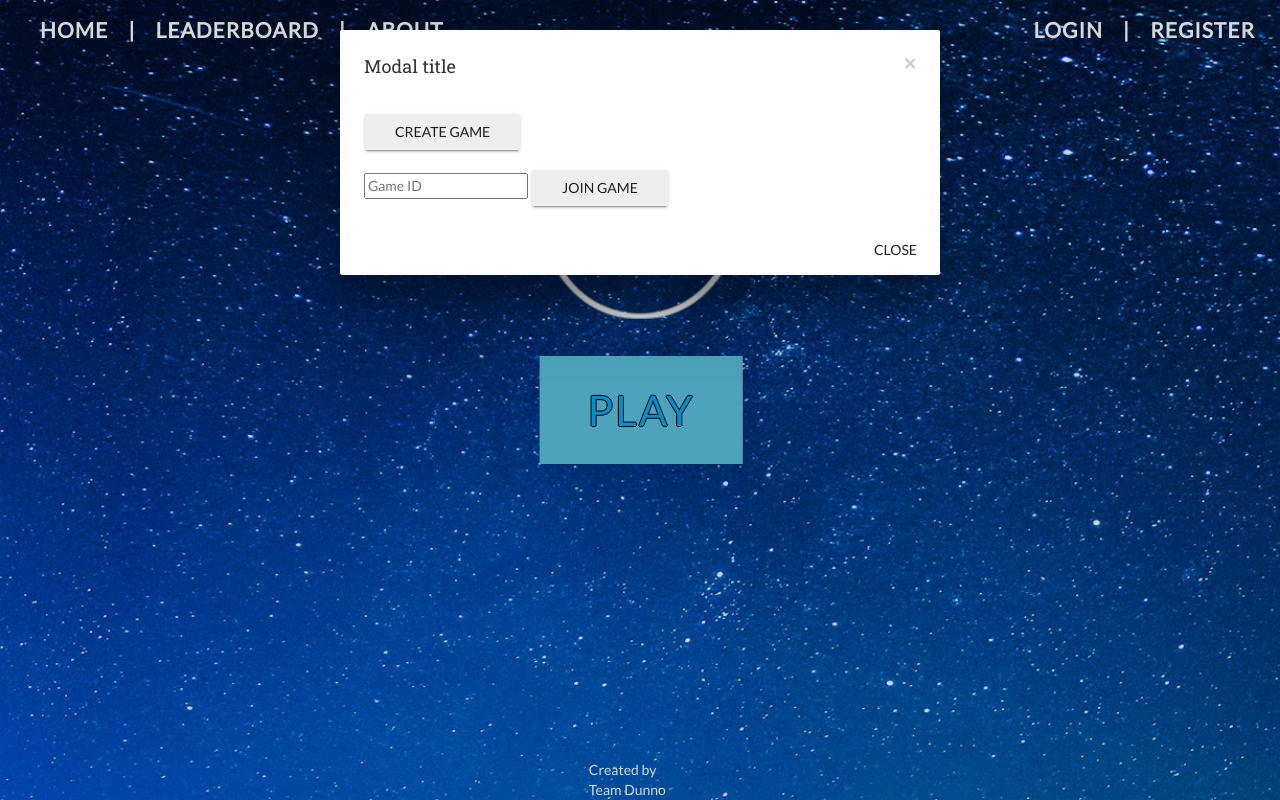
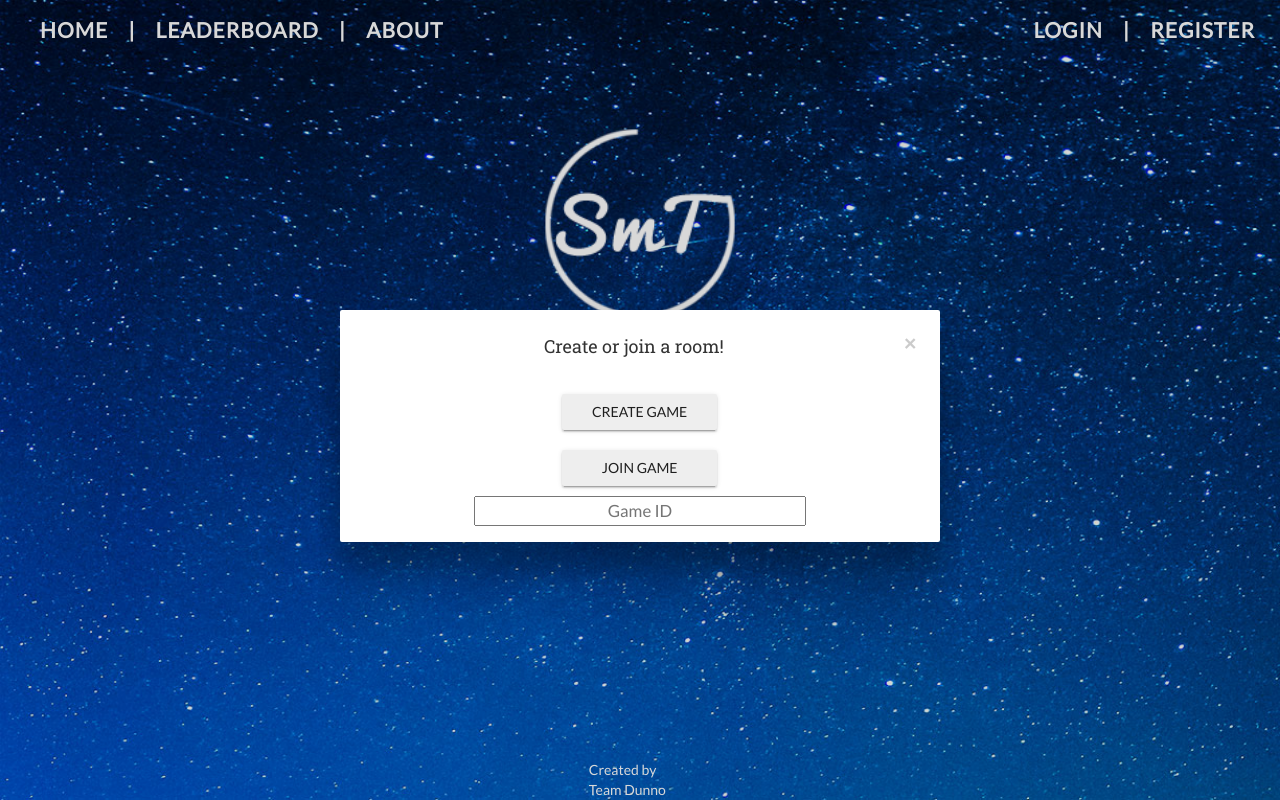
Before and after one commit to Johnhundred/PM2ndExam, a PHP site: page / in a window 1280 px wide, after a click on "PLAY". Run offline with PHP 8.4, Linux system fonts and the light colour scheme; a stand-in replaces the project's code that opens the database connection; style sheets or scripts are compiled from the project's sources; some libraries are stand-ins or nearby versions.

Commit message:
styling pm stuff

```diff
--- /dev/null
+++ b/assets/sass/layout/_chat.scss
@@ -0,0 +1,33 @@
+/* --------------- CHAT PAGE --------------- */
+
+.member-msg-list {
+  display: flex;
+  flex-direction: column-reverse;
+  margin-top: 3%;
+
+  .member-msg-username {
+    font-weight: bold;
+  }
+}
+
+.member-msg-submit {
+  margin-top: 3%;
+
+  textarea {
+    width: 100%;
+    height: 10vh;
+    resize: none;
+  }
+
+  input {
+    margin-left: 50%;
+    transform: translate(-50%);
+  }
+
+}
+
+.login-error {
+  text-align: center;
+  font-size: 2em;
+  margin-top: 3%;
+}
--- a/assets/sass/layout/_general.scss
+++ b/assets/sass/layout/_general.scss
@@ -1 +1,20 @@
 /* --------------- GENERAL --------------- */
+
+
+.about-container {
+  text-align: center;
+  padding-top: 3%;
+
+  .note {
+    margin-top: 5%;
+  }
+
+  p {
+    font-size: 1.25em;
+
+  }
+
+  span {
+    font-weight: bold;
+  }
+}
--- a/assets/sass/layout/_index.scss
+++ b/assets/sass/layout/_index.scss
@@ -14,7 +14,7 @@
   padding: 24px 48px;
   border-radius: 0;
   font-size: 3em;
-  color: #fff;
+  color: #fff !important;
   background-color: #5bc0de;
   border-color: #46b8da;
   letter-spacing: 2px;
@@ -24,3 +24,44 @@
   position: absolute;
   transform: translate(-50%,-50%);
 }
+
+.game-screen-1 {
+  top: 35%;
+  left: 50%;
+  transform: translate(-50%);
+
+  .modal-title {
+    text-align: center;
+  }
+
+  .modal-content {
+
+
+  }
+
+  .lbl-create-game {
+    text-align: center;
+  }
+
+  .lbl-join-game {
+    text-align: center;
+
+    form {
+      display: flex;
+      flex-direction: column-reverse;
+      align-items: center;
+      justify-content: center;
+
+      input[type=submit] {
+        width: 28.12%;
+      }
+
+      input[type=text] {
+        text-align: center;
+        width: 60%;
+        font-size: 1.2em;
+      }
+
+    }
+  }
+}
--- a/assets/sass/style.scss
+++ b/assets/sass/style.scss
@@ -24,3 +24,5 @@ assets>sass --watch sass/style.scss:css/style.css
 @import "layout/gameModal";
 @import "layout/hub";
 @import "layout/profile";
+@import "layout/chat";
+@import "layout/general";
--- a/chat.php
+++ b/chat.php
@@ -50,7 +50,7 @@ include_once 'modules/navbar.php';
         } else {
             ?>
 
-            <p>You are not allowed to view the contents of this page. Please <a href="index.php">log in</a> to gain access.</p>
+            <p class="login-error">You are not allowed to view the contents of this page. Please <a href="index.php">log in</a> to gain access.</p>
 
             <?php
         }
--- a/game.php
+++ b/game.php
@@ -87,7 +87,7 @@ include_once 'modules/navbar.php';
         } else {
             ?>
 
-            <p>You are not allowed to view the contents of this page. Please <a href="login.php">log in</a> to gain access.</p>
+            <p class="login-error">You are not allowed to view the contents of this page. Please <a href="login.php">log in</a> to gain access.</p>
 
             <?php
         }
--- a/hub.php
+++ b/hub.php
@@ -69,7 +69,7 @@ include_once 'modules/navbar.php';
         } else {
             ?>
 
-            <p>You are not allowed to view the contents of this page. Please <a href="login.php">log in</a> to gain access.</p>
+            <p class="login-error">You are not allowed to view the contents of this page. Please <a href="login.php">log in</a> to gain access.</p>
 
             <?php
         }
--- a/index.php
+++ b/index.php
@@ -15,12 +15,12 @@ include_once 'modules/navbar.php';
 
 <button class="btn btn-info btn-play" data-toggle="modal" data-target="#myModal">PLAY</button>
 
-<div class="modal" id="myModal" class="modal fade" role="dialog">
+<div class="modal game-screen-1" id="myModal" class="modal fade" role="dialog">
     <div class="modal-dialog">
         <div class="modal-content">
             <div class="modal-header">
                 <button type="button" class="close" data-dismiss="modal" aria-hidden="true">×</button>
-                <h4 class="modal-title">Modal title</h4>
+                <h4 class="modal-title">Create or join a room!</h4>
             </div>
             <div class="modal-body">
                 <div class="lbl-create-game">
@@ -32,10 +32,10 @@ include_once 'modules/navbar.php';
                         <input class="btn btn-raised" type="submit" value="Join Game">
                     </form>
                 </div>
-            </div>
+            </div><!--
             <div class="modal-footer">
                 <button type="button" class="btn btn-default" data-dismiss="modal">Close</button>
-            </div>
+            </div>-->
         </div>
     </div>
 </div>
--- a/profile.php
+++ b/profile.php
@@ -21,7 +21,7 @@ include_once 'modules/navbar.php';
             ?>
 
             <div class="profile-image-display">
-                <h5>Your profile image:</h5>
+                <h5>Your profile image</h5>
                 <img src="server/show_image.php">
             </div>
 
@@ -43,7 +43,7 @@ include_once 'modules/navbar.php';
         } else {
             ?>
 
-            <p>You are not allowed to view the contents of this page. Please <a href="login.php">log in</a> to gain access.</p>
+            <p class="login-error">You are not allowed to view the contents of this page. Please <a href="login.php">log in</a> to gain access.</p>
 
             <?php
         }
```
Also changed, not shown: about.php (+16 -1 lines).
